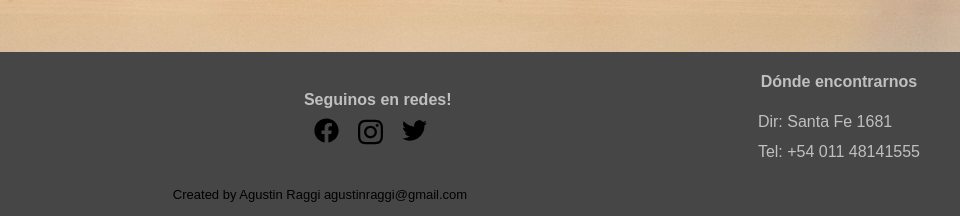
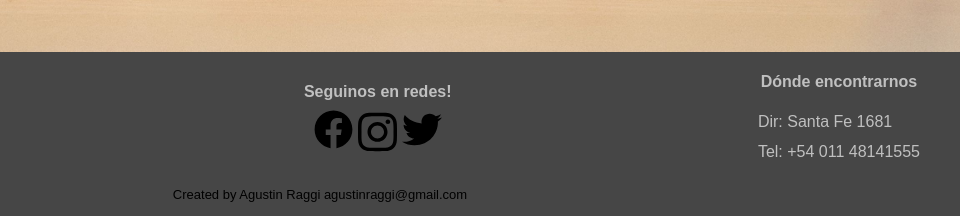
Before and after one commit to agustinraggi/pagina-nike, a plain HTML site: page index.html in a window 1280 px wide. Shown: the part 1362-1578 px from the top of the page, 320-1280 px from the left. Drawn offline with nearby package versions, Linux system fonts and the light colour scheme; files whose address does not match are found by name.

Commit message:
se acomodo width de los iconos

```diff
--- a/css/style.css
+++ b/css/style.css
@@ -206,6 +206,7 @@ left: 0;
       .footer__icons {
         padding: 3px 10px;
         display: grid;
+        width: 25px;
         grid-template-columns: repeat(3, 1fr);
         gap: 5px;
         justify-content: center;
--- a/index.html
+++ b/index.html
@@ -96,9 +96,9 @@
         <div class='footer__networks'>
           <p><strong> Seguinos en redes!</strong></p>
           <div class='footer__icons'>
-              <img src="./asents/rrss/facebook-brands.svg" width="25px" alt="">
-              <img src="./asents/rrss/instagram-brands.svg" width="25px" alt="">
-              <img src="./asents/rrss/twitter-brands.svg"width="25px" alt="">
+              <img src="./asents/rrss/facebook-brands.svg" alt="">
+              <img src="./asents/rrss/instagram-brands.svg" alt="">
+              <img src="./asents/rrss/twitter-brands.svg" alt="">
           </div>
       </div>
 
```
